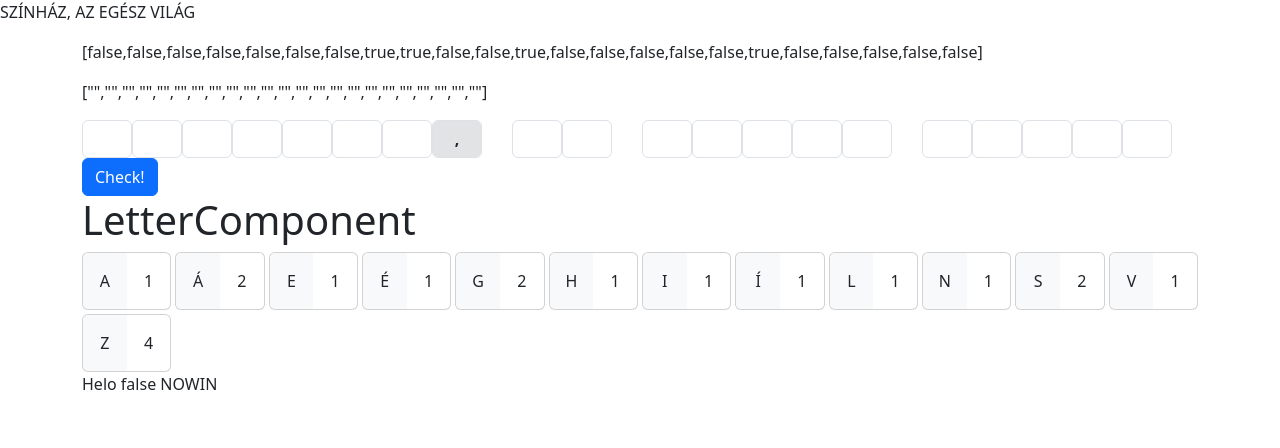
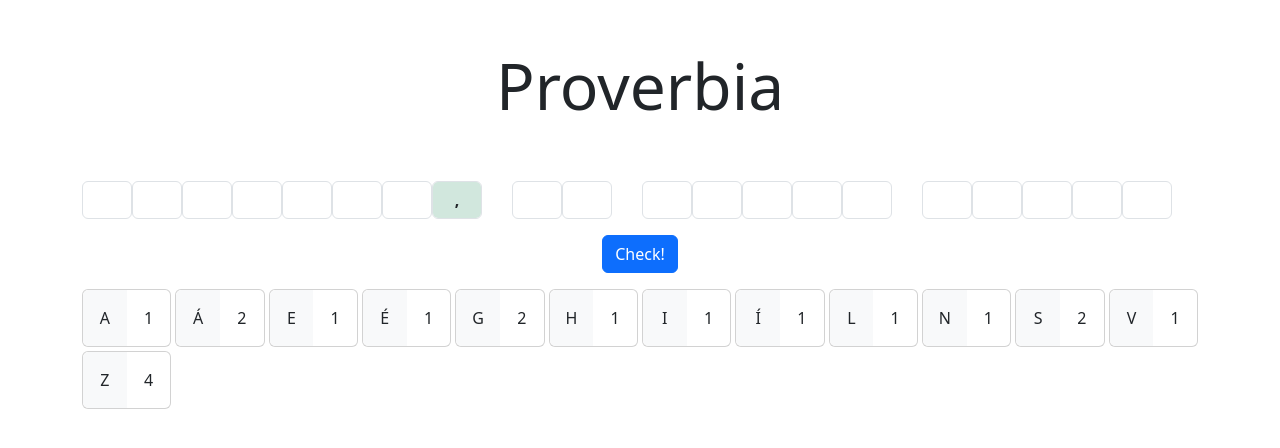
Before and after one commit to anwolosz/proverbia, a React (Vite) app: page / in a window 1280 px wide. Shown: the top 448 px of the page. Built offline with nearby package versions, Linux system fonts and the light colour scheme.

Commit message:
Design changes

```diff
--- a/src/App.jsx
+++ b/src/App.jsx
@@ -18,11 +18,18 @@ function App() {
 
   return (
     <>
-    <p>{proverbRemaining}</p>
+    <h1 className='text-center display-3 p-5'>Proverbia</h1>
+    {/* <p>{proverbRemaining}</p> */}
       <div className='container'>
         <ProverbInput proverb={proverb} onProverbChange={handleProverbChange} onWin={handleWin}/>
         <LetterInfo proverb={proverbRemaining}/>
-        <p>Helo {JSON.stringify(isWin)} {isWin ? "WIN": "NOWIN"}</p>
+        {
+          isWin ?
+          <div class="alert alert-success" role="alert">
+            Gratulálunk! Tippek száma:
+          </div>
+          : ""
+        }
       </div>
     </>
   )
--- a/src/CharInput.jsx
+++ b/src/CharInput.jsx
@@ -8,8 +8,7 @@ function CharInput({char, onChange, valid, id}) {
         <input
         maxLength={1}
         className={`form-control text-center fw-bold
-            ${specialCharacters.includes(char) ? "bg-secondary-subtle": ""}
-            ${valid ? "bg-success": ""}`}
+            ${specialCharacters.includes(char) || valid ? "bg-success-subtle": ""}`}
         style={{width: "50px"}}
         onKeyDown={(e) => {
             const inputSymbol = e.key.toUpperCase()
--- a/src/LetterInfo.jsx
+++ b/src/LetterInfo.jsx
@@ -28,8 +28,6 @@ function LetterInfo({proverb}) {
         return letterCount;
     };
   return (
-    <div>
-      <h1>LetterComponent</h1>
     <div className="row g-1">
         {countLetters(proverb).map((letterObj, index) => {
             const key = Object.keys(letterObj)[0];
@@ -49,7 +47,6 @@ function LetterInfo({proverb}) {
             );
         })}
     </div>
-    </div>
   );
 }
 
--- a/src/ProverbInput.jsx
+++ b/src/ProverbInput.jsx
@@ -99,8 +99,8 @@ function ProverbInput({proverb, onProverbChange, onWin}) {
 
   return (
     <>
-    <p>{JSON.stringify(valids)}</p>
-    <p>{JSON.stringify(inputs)}</p>
+    {/* <p>{JSON.stringify(valids)}</p>
+    <p>{JSON.stringify(inputs)}</p> */}
         <div className='d-flex'>
         {proverb.split('').map((item, index) => {
             if (item === ' ') {
@@ -119,7 +119,9 @@ function ProverbInput({proverb, onProverbChange, onWin}) {
                 }
             })}
         </div>
-        <button className='btn btn-primary' onClick={validateInput} >Check!</button>
+        <div className="d-flex justify-content-center">
+            <button className='btn btn-primary m-3' onClick={validateInput} >Check!</button>
+        </div>
     </>
   );
 }
--- a/src/utils/characters.js
+++ b/src/utils/characters.js
@@ -1,2 +1,2 @@
 export const validLetters = "AÁBCDEÉFGHIÍJKLMNOÓÖŐPQRSTUÚÜŰVWXYZ"
-export const specialCharacters = ",?"
+export const specialCharacters = ",?!."
```
Lines whose indentation alone changed are shown as unchanged.
